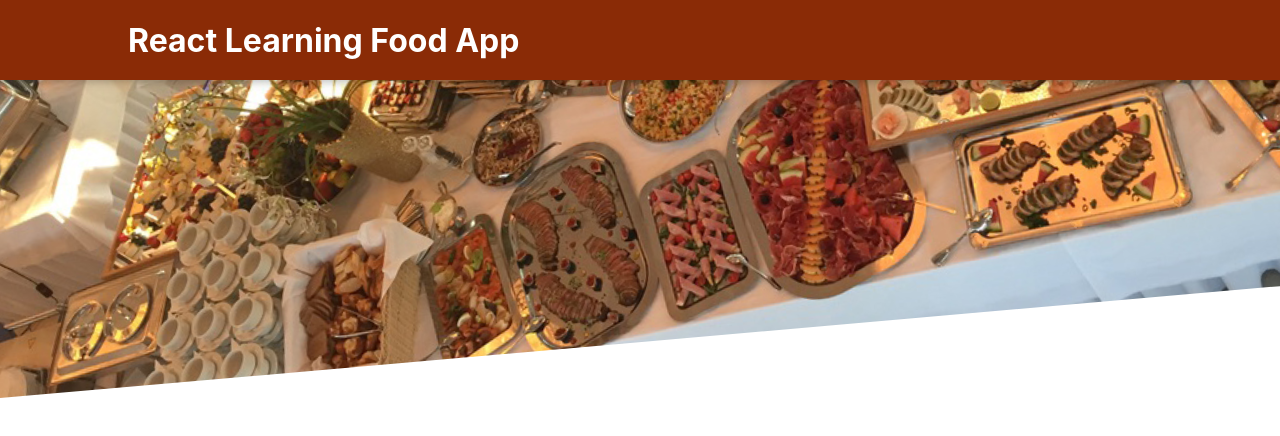
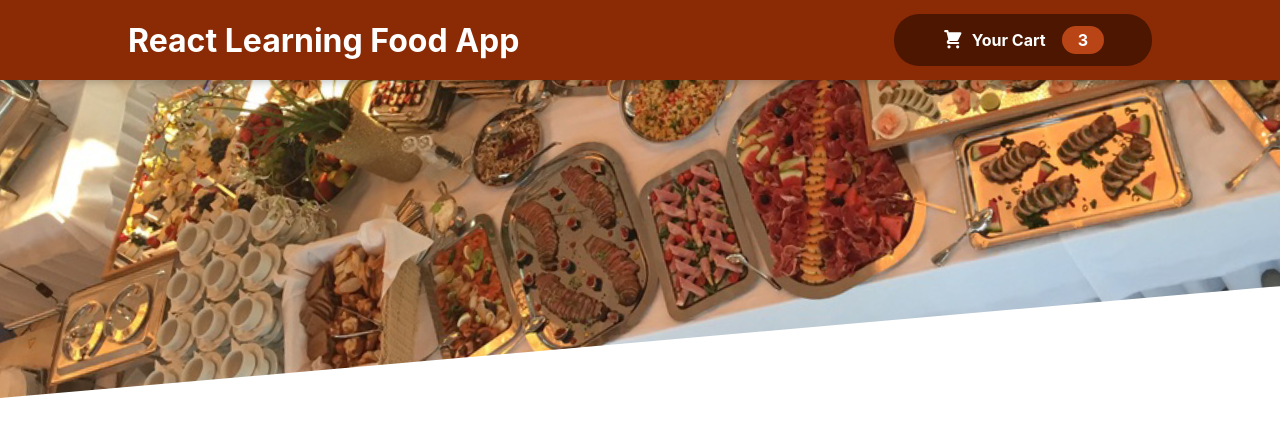
Before and after one commit to Matt658041/Food-Order-App, a React (Create React App) app: page / in a window 1280 px wide. Shown: the top 436 px of the page. Built offline with nearby package versions, Linux system fonts and the light colour scheme.

Commit message:
finished header component

```diff
--- a/src/App.js
+++ b/src/App.js
@@ -1,6 +1,6 @@
 import Header from "./components/Layout/Header";
 import "./App.css";
-import { Fragment } from "react";
+import   React, { Fragment } from "react";
 
 function App() {
   return (
--- /dev/null
+++ b/src/components/Cart/CartIcons.jsx
@@ -0,0 +1,13 @@
+const CartIcon = () => {
+  return (
+    <svg
+      xmlns="http://www.w3.org/2000/svg"
+      viewBox="0 0 20 20"
+      fill="currentColor"
+    >
+      <path d="M3 1a1 1 0 000 2h1.22l.305 1.222a.997.997 0 00.01.042l1.358 5.43-.893.892C3.74 11.846 4.632 14 6.414 14H15a1 1 0 000-2H6.414l1-1H14a1 1 0 00.894-.553l3-6A1 1 0 0017 3H6.28l-.31-1.243A1 1 0 005 1H3zM16 16.5a1.5 1.5 0 11-3 0 1.5 1.5 0 013 0zM6.5 18a1.5 1.5 0 100-3 1.5 1.5 0 000 3z" />
+    </svg>
+  );
+};
+
+export default CartIcon;
--- a/src/components/Layout/Header.jsx
+++ b/src/components/Layout/Header.jsx
@@ -1,13 +1,14 @@
 import { Fragment } from "react";
 import mealsImage from "../../assets/meals.jpg";
 import classes from "./Header.module.css";
+import HeaderCartButton from "./HeaderCartButton";
 
 const Header = (props) => {
   return (
     <Fragment>
       <header  className={classes.header}>
         <h1>React Learning Food App</h1>
-        <button>Cart</button>
+        <HeaderCartButton/>
       </header>
       <div className={classes['main-image']}>
         <img src={mealsImage} alt="A table full of food" />
--- a/src/components/Layout/Header.module.css
+++ b/src/components/Layout/Header.module.css
@@ -2,7 +2,7 @@
   position: fixed;
   top: 0;
   left: 0;
-  width: 100%;
+  width: 80%;
   height: 5rem;
   background-color: #8a2b06;
   color: white;
--- /dev/null
+++ b/src/components/Layout/HeaderCartButton.jsx
@@ -0,0 +1,20 @@
+import React from 'react'
+import CartIcon from '../Cart/CartIcons'
+import classes from './HeaderCartButton.module.css'
+
+
+const HeaderCartButton = (props) => {
+  return (
+      <button className={classes.button}>
+          <span className={classes.icon}>
+              <CartIcon/>
+          </span>
+          <span>Your Cart</span>
+          <span className={classes.badge}>
+              3
+          </span>
+    </button>
+  )
+}
+
+export default HeaderCartButton
--- /dev/null
+++ b/src/components/Layout/HeaderCartButton.module.css
@@ -0,0 +1,59 @@
+.button {
+  cursor: pointer;
+  font: inherit;
+  border: none;
+  background-color: #4d1601;
+  color: white;
+  padding: 0.75rem 3rem;
+  display: flex;
+  justify-content: space-around;
+  align-items: center;
+  border-radius: 25px;
+  font-weight: bold;
+}
+
+.button:hover,
+.button:active {
+  background-color: #2c0d00;
+}
+
+.icon {
+  width: 1.35rem;
+  height: 1.35rem;
+  margin-right: 0.5rem;
+}
+
+.badge {
+  background-color: #b94517;
+  padding: 0.25rem 1rem;
+  border-radius: 25px;
+  margin-left: 1rem;
+  font-weight: bold;
+}
+
+.button:hover .badge,
+.button:active .badge {
+  background-color: #92320c;
+}
+
+.bump {
+  animation: bump 300ms ease-out;
+}
+
+@keyframes bump {
+  0% {
+    transform: scale(1);
+  }
+  10% {
+    transform: scale(0.9);
+  }
+  30% {
+    transform: scale(1.1);
+  }
+  50% {
+    transform: scale(1.15);
+  }
+  100% {
+    transform: scale(1);
+  }
+}
```
